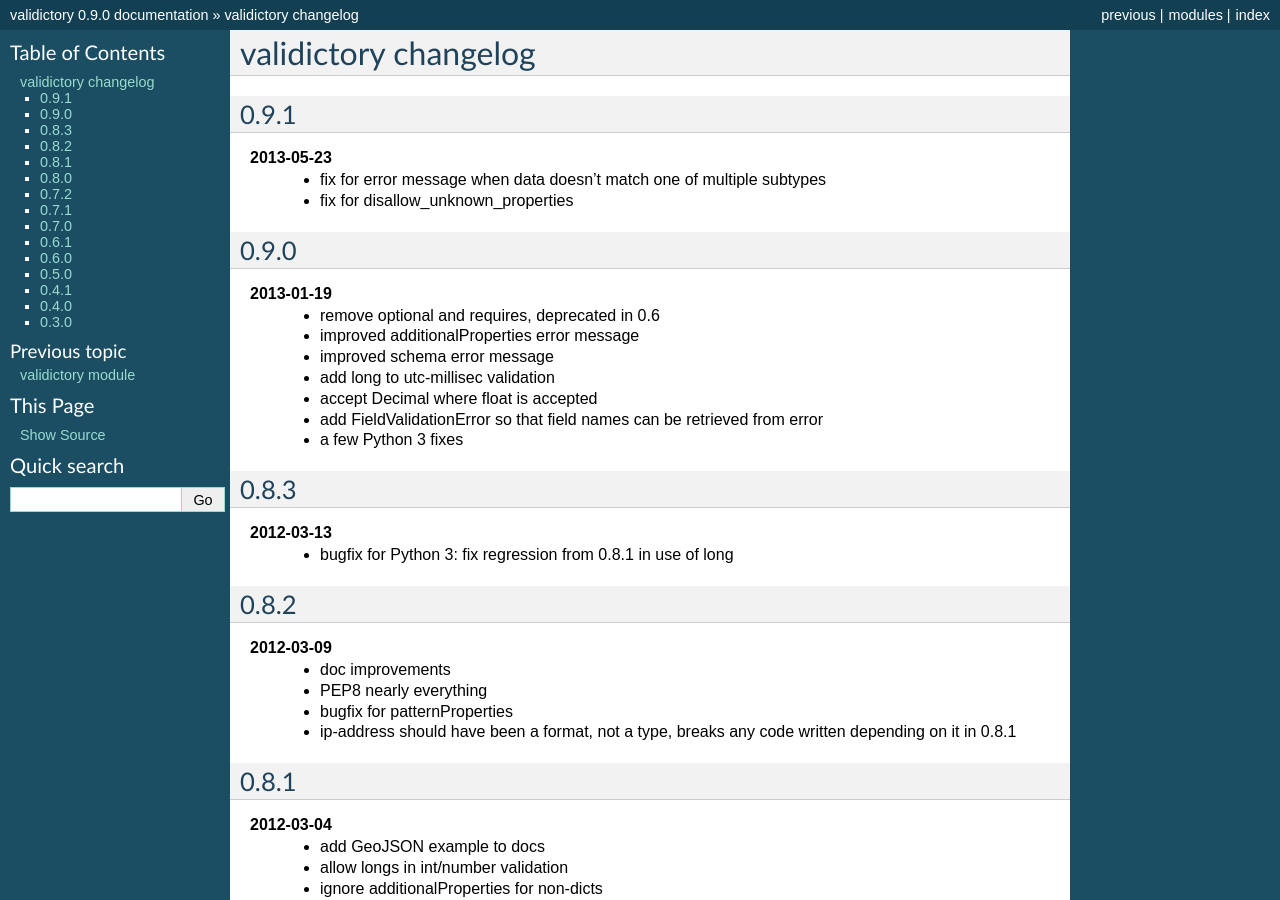
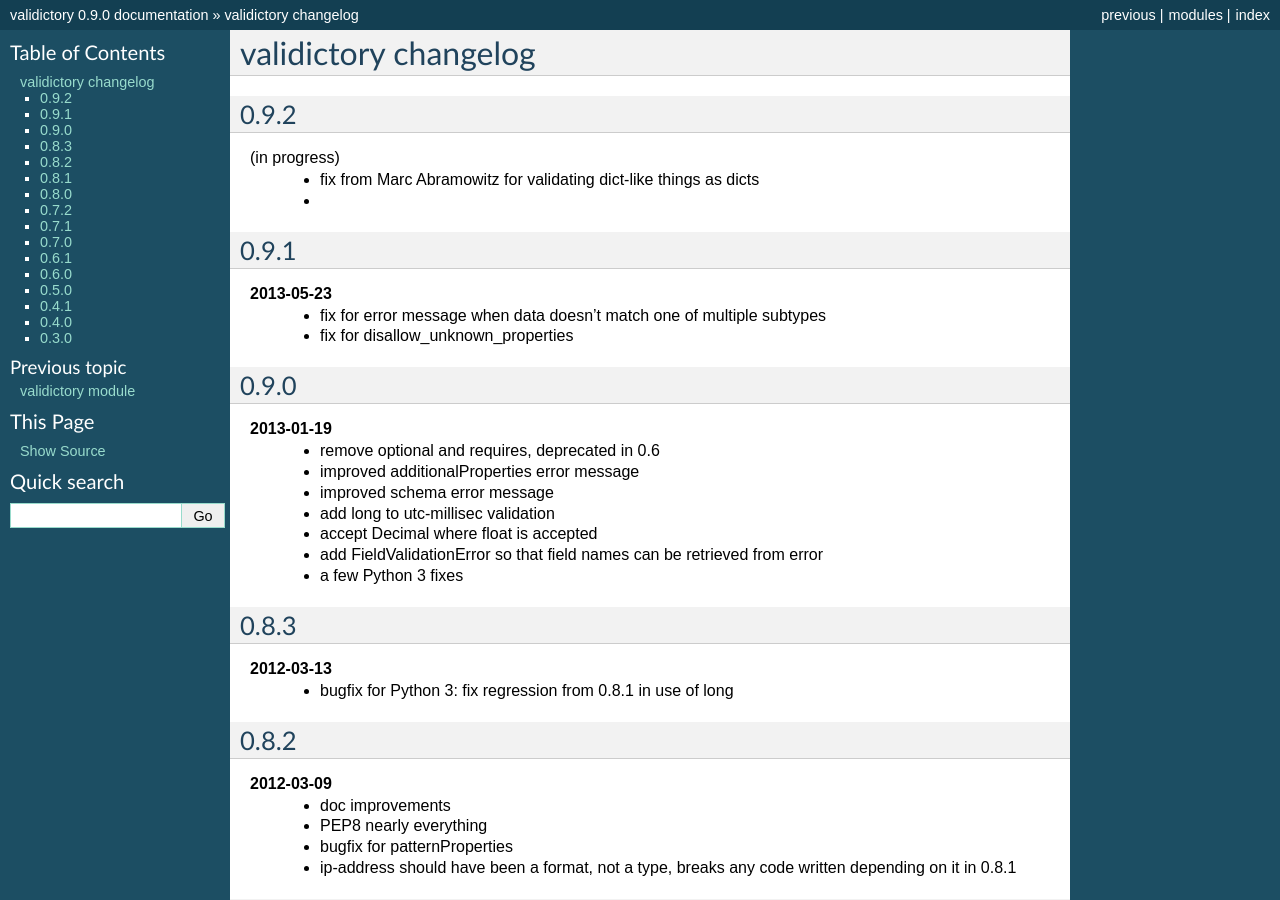
Before and after one commit to jpmckinney/validictory, a Sphinx documentation site: the page built from docs/changelog.rst, in a window 1280 px wide and 900 px high. Built offline with Sphinx 7.4.7, drawn with Linux system fonts in a browser that asks for light colours.

Commit message:
notes for dict change

```diff
--- a/AUTHORS.txt
+++ b/AUTHORS.txt
@@ -16,5 +16,5 @@ Initially derived from jsonschema, by Ian Lewis and Yusuke Muraoka.
 * Jesse Printz - doc fix
 * Nicola Iarocci - disallow_unknown_properties option
 * Rhett Garber - addition of FieldValidationError
-* Marc Abramowitz - fix for error message when data doesn't match one of several types
+* Marc Abramowitz - fix for error message when data doesn't match one of several types, fix to allow dict-like types to validate as dicts
 * Alon Horev - fix for disallow_unknown_properties bug
--- a/docs/changelog.rst
+++ b/docs/changelog.rst
@@ -1,5 +1,11 @@
 validictory changelog
 =====================
+
+0.9.2
+-----
+(in progress)
+    * fix from Marc Abramowitz for validating dict-like things as dicts
+    *
 
 0.9.1
 -----
```
